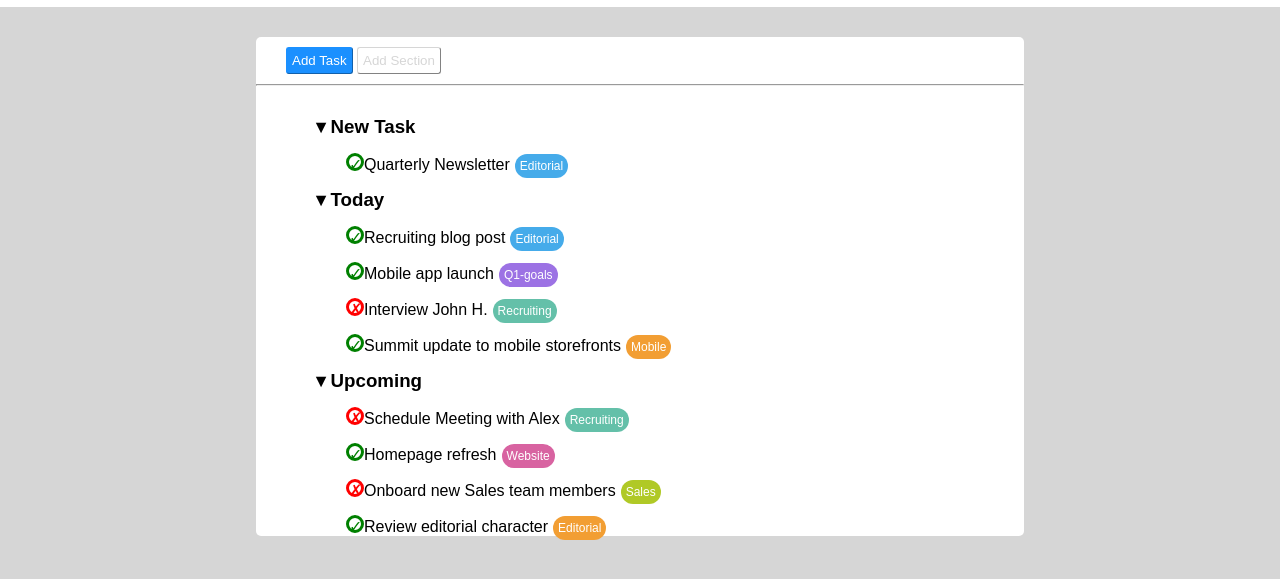
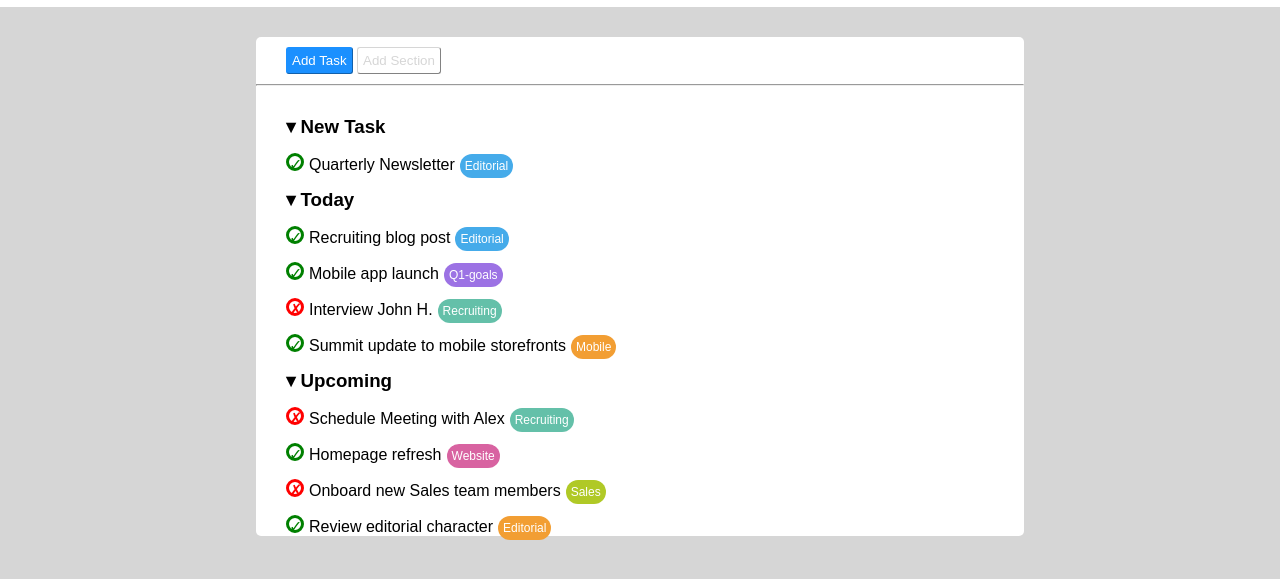
Before and after one commit to MichelaRicci/html-css-toboolist, a plain HTML site: page index.html in a window 1280 px wide. Shown: the part 63-642 px from the top of the page. Drawn offline with Linux system fonts and the light colour scheme.

Commit message:
margin list last mod

```diff
--- a/css/style.css
+++ b/css/style.css
@@ -75,12 +75,12 @@ button {
 
 .list ul {
     list-style: none;
-    margin: 15px;
+    margin: 15px auto;
 
 }
 
 .list li {
-    margin: 15px;
+    margin: 15px auto;
 
 }
 
@@ -92,6 +92,7 @@ button {
     border: solid;
     line-height: 18px;
     text-align: center;
+    margin-right: 5px;
 
 
 }
```
